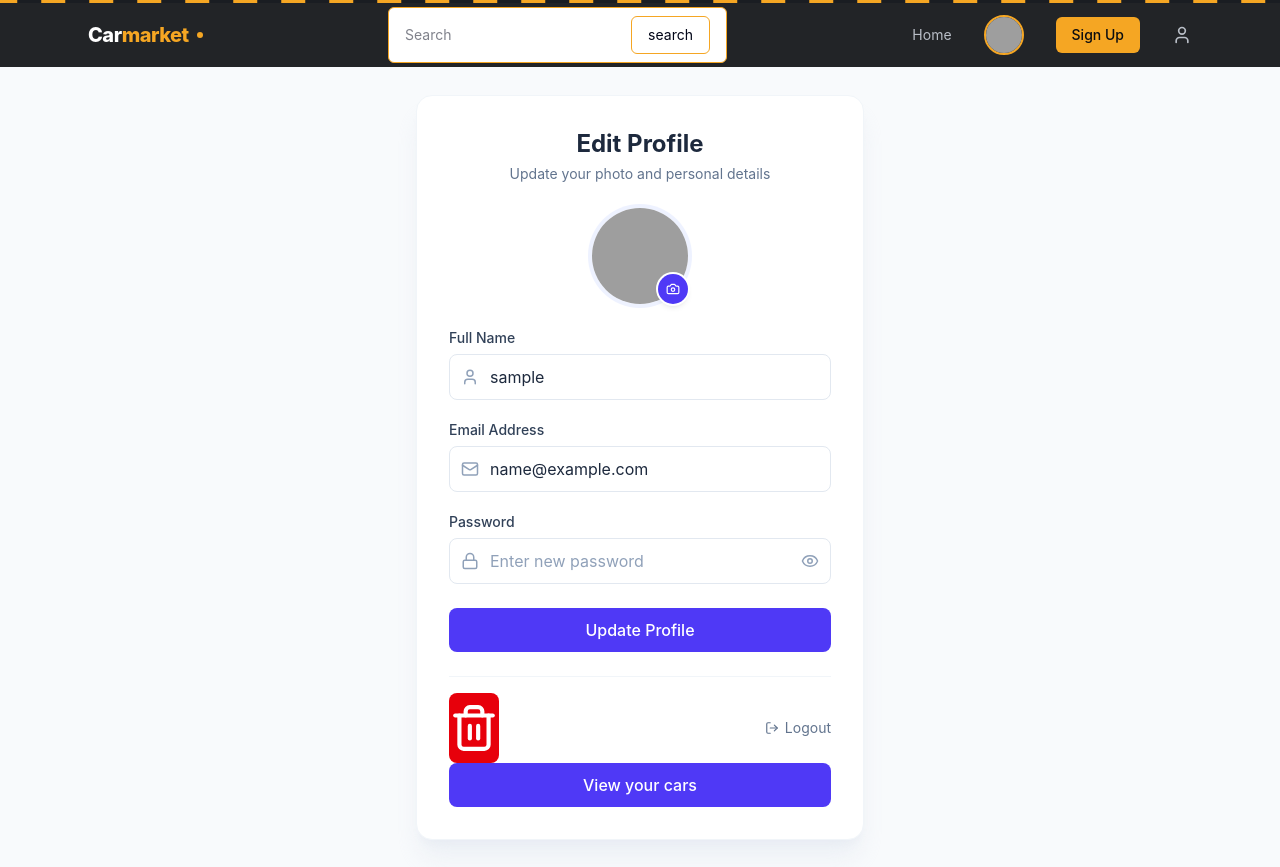
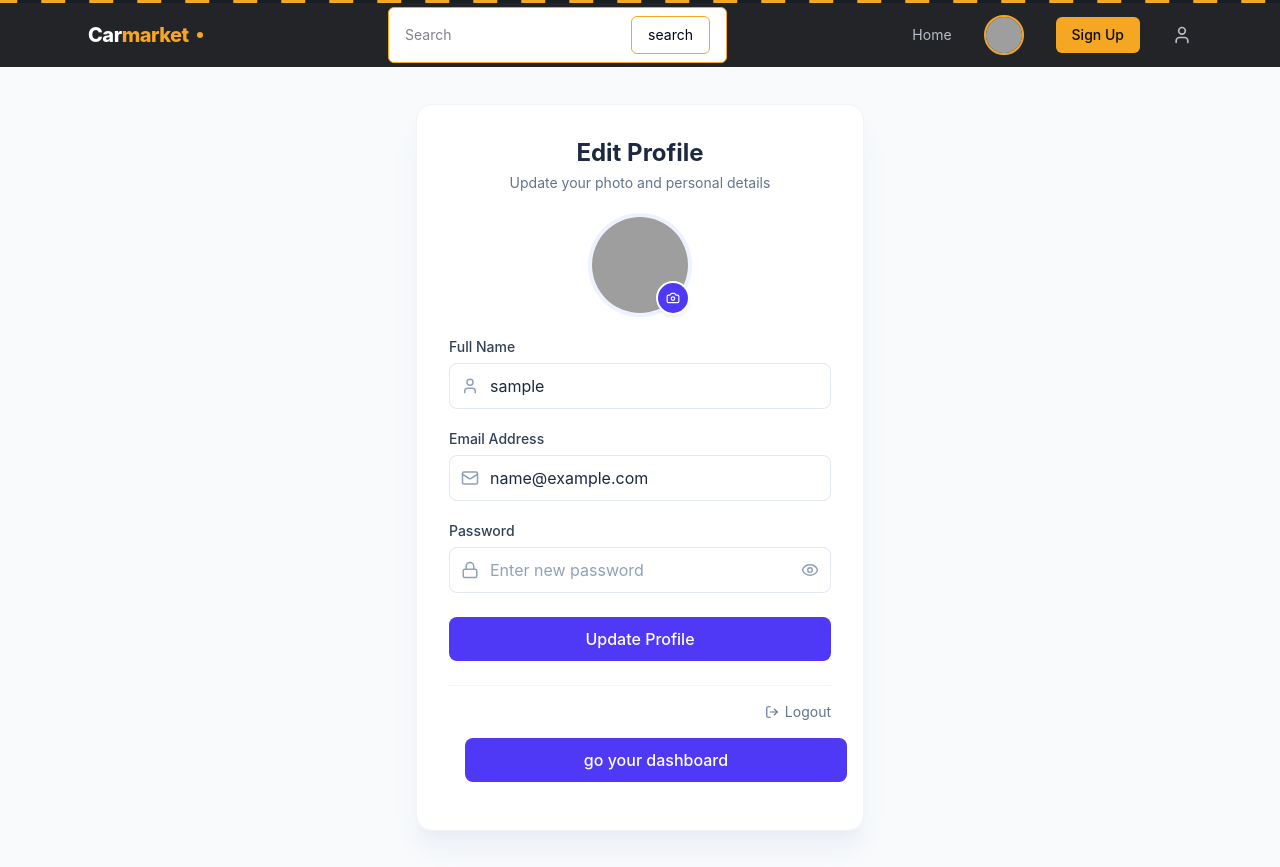
Before and after one commit to omar-abdi/Carmarket-project, a React (Vite) app in the folder frontend/: page /profile in a window 1280 px wide. Built offline with nearby package versions, Linux system fonts and the light colour scheme; sample sign-in values are in the browser's storage; grey boxes are pictures that could not be loaded.

Commit message:
42 modern desing

```diff
--- a/frontend/src/pages/Profile.jsx
+++ b/frontend/src/pages/Profile.jsx
@@ -256,9 +256,7 @@ const handleDelete = async (e)=>{
           <div className="flex justify-between items-center pt-4 border-t border-slate-100">
             <span className="flex items-center gap-1.5 text-sm text-red-500 hover:text-red-600 cursor-pointer transition-colors">
 
-   <button onClick={handleDelete} className="w-full bg-red-600 text-white font-medium py-2.5 rounded-lg hover:bg-red-700 active:bg-red-800 transition-colors">
-    <Trash2 size={50} />
-   </button>
+
             </span>
 
             <span className="flex items-center gap-1.5 text-sm text-slate-500 hover:text-slate-700 cursor-pointer transition-colors">
@@ -267,12 +265,12 @@ const handleDelete = async (e)=>{
             </span>
           </div>
         </form>
-        <Link to="/listing/:id">
+        <Link to="/dashboard">
           <button
-            type="button"
-            className="w-full bg-indigo-600 text-white font-medium py-2.5 rounded-lg hover:bg-indigo-700 active:bg-indigo-800 transition-colors"
+            type="/dashboard"
+            className="w-full bg-indigo-600 text-white font-medium py-2.5 rounded-lg hover:bg-indigo-700 active:bg-indigo-800 transition-colors m-4"
           >
-            View your cars
+            go your dashboard
           </button>
         </Link>
       </div>
```
